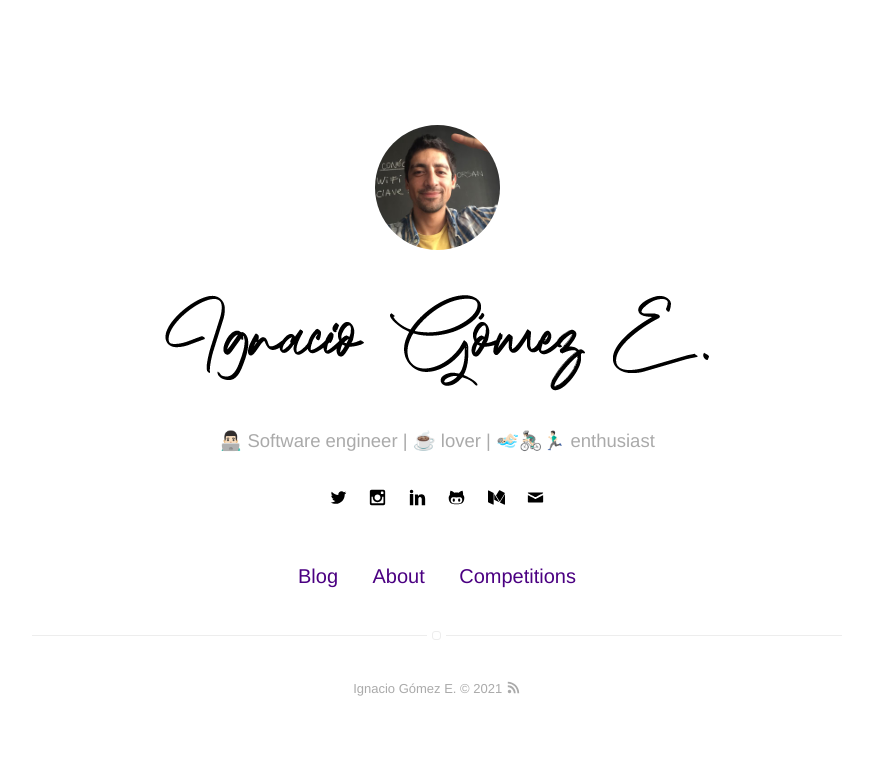
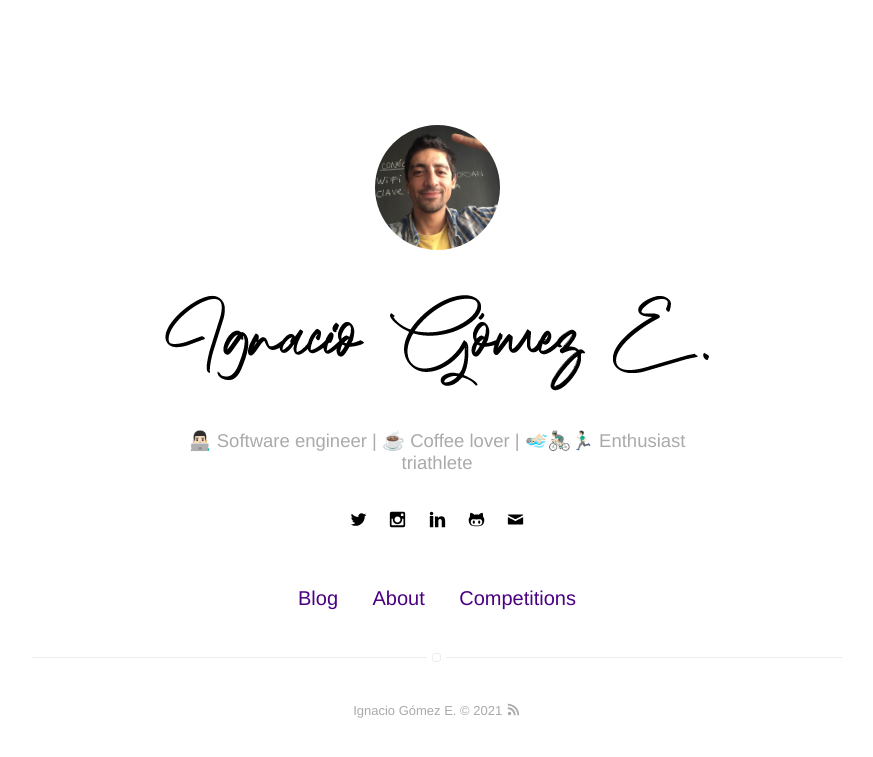
Before and after one commit to ignacio-gomeze/ignacio-gomeze.github.io, a Jekyll site: the page built from index.html, in a window 1280 px wide. Shown: the top 757 px of the page, without its empty margins (203-1076 px from the left). Built offline with Jekyll 4.4.1, drawn with Linux system fonts in a browser that asks for light colours.

```diff
--- a/_config.yml
+++ b/_config.yml
@@ -1,6 +1,6 @@
 # main text of home
 name: Ignacio Gómez E.
-bio: 👨🏻‍💻 Software engineer  |  ☕️ lover  |  🏊🏻‍♂️🚴🏻‍♂️🏃🏻‍♂️ enthusiast
+bio: 👨🏻‍💻 Software engineer  |  ☕️ Coffee lover  |  🏊🏻‍♂️🚴🏻‍♂️🏃🏻‍♂️ Enthusiast triathlete
 
 # twitter summary info
 description: A personal page about technology and some of sport
@@ -24,7 +24,7 @@ simulator: true
 
 url: https://ignaciogomeze.com
 # your url: http://USERNAME.github.io
-blog_url: https://ignaciogomeze.wordpress.com
+blog_url: https://blog.ignaciogomeze.com
 
 permalink: /:title/
 
@@ -55,7 +55,7 @@ github: ignacio-gomeze
 #stackoverflow: 1746482/mystackoverflow
 # quora: userquora
 # reddit: username
-medium: ignacio.gomeze
+# medium: ignacio.gomeze
 # vimeo: myvimeo
 # lanyrd: mylanyrd
 email: ignacio.gomeze@icloud.com
```
